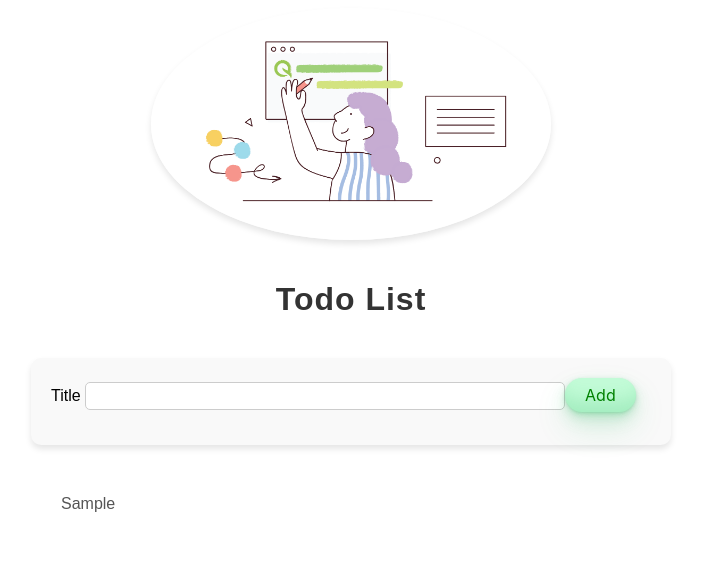
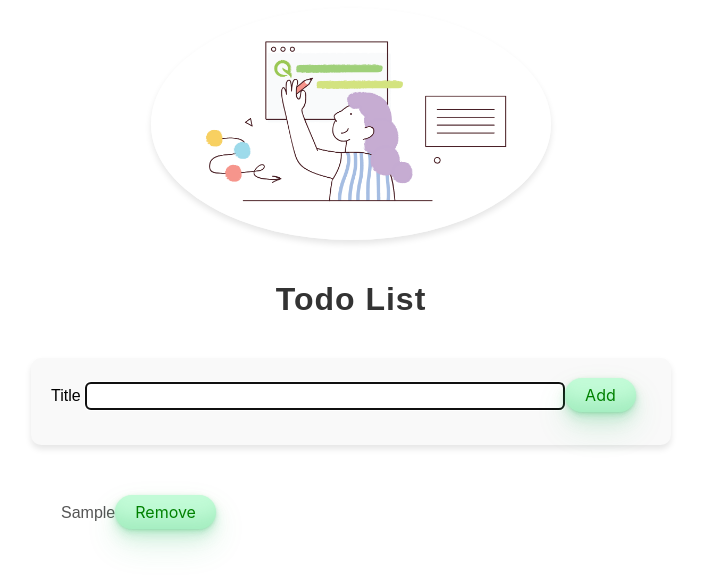
Before and after one commit to Cherrymood/react-todo, a React (Vite) app: page / in a window 1280 px wide. Both pictures are taken after typing "Sample" into the empty fields and a click on the button "Add". Shown: the top 588 px of the page, without its empty margins (289-990 px from the left). Built offline with nearby package versions, Linux system fonts and the light colour scheme.

Commit message:
Add Auto-Focus to Input

```diff
--- a/public/components/Button.jsx
+++ b/public/components/Button.jsx
@@ -3,6 +3,6 @@ Button.propTypes = {
   children: PropTypes.node.isRequired,
 };
 
-export default function Button({ children }) {
+export default function Button({ children, type }) {
   return <button className="button-33">{children}</button>;
 }
--- a/src/AddTodoForm.jsx
+++ b/src/AddTodoForm.jsx
@@ -1,6 +1,7 @@
 import { useState } from "react";
 import Button from "../public/components/Button";
 import PropTypes from "prop-types";
+import InputWithLabel from "./InputWithLabel";
 
 AddTodoForm.propTypes = {
   onAddTodo: PropTypes.func.isRequired,
@@ -34,15 +35,12 @@ export default function AddTodoForm({ onAddTodo }) {
   return (
     <div className="add-todo-list">
       <form onSubmit={handleAddTodo}>
-        <label htmlFor="todoTitle">Title </label>
-
-        <input
-          type="text"
-          id="todoTitle"
-          value={todoTitle} //The input element should use value={todoTitle} to maintain it as a controlled component.
-          onChange={handleTitleChange}
-        />
-
+        <InputWithLabel
+          todoTitle={todoTitle}
+          handleTitleChange={handleTitleChange}
+        >
+          Title
+        </InputWithLabel>
         <Button type="submit">Add</Button>
       </form>
     </div>
--- /dev/null
+++ b/src/InputWithLabel.jsx
@@ -0,0 +1,34 @@
+import PropTypes from "prop-types";
+import { useEffect, useRef } from "react";
+
+export default function InputWithLabel({
+  todoTitle,
+  handleTitleChange,
+  children,
+}) {
+  const inputRef = useRef(null);
+  useEffect(() => {
+    inputRef.current.focus();
+  });
+
+  return (
+    <>
+      <label htmlFor="todoTitle">{children} </label>
+
+      <input
+        type="text"
+        id="todoTitle"
+        value={todoTitle} // Controlled component
+        onChange={handleTitleChange}
+        ref={inputRef}
+      />
+    </>
+  );
+}
+
+// Adding PropTypes for validation
+InputWithLabel.propTypes = {
+  todoTitle: PropTypes.string.isRequired,
+  children: PropTypes.string.isRequired,
+  handleTitleChange: PropTypes.func.isRequired,
+};
--- a/src/TodoListItem.jsx
+++ b/src/TodoListItem.jsx
@@ -1,4 +1,5 @@
 import PropTypes from "prop-types";
+import Button from "/components/Button.jsx";
 
 TodoListItem.propTypes = {
   todo: PropTypes.oneOfType([
@@ -8,5 +9,10 @@ TodoListItem.propTypes = {
 };
 
 export default function TodoListItem({ todo }) {
-  return <li className="todo-list-item ">{todo.title}</li>;
+  return (
+    <li className="todo-list-item">
+      <span>{todo.title}</span>
+      <Button>Remove</Button>
+    </li>
+  );
 }
```
